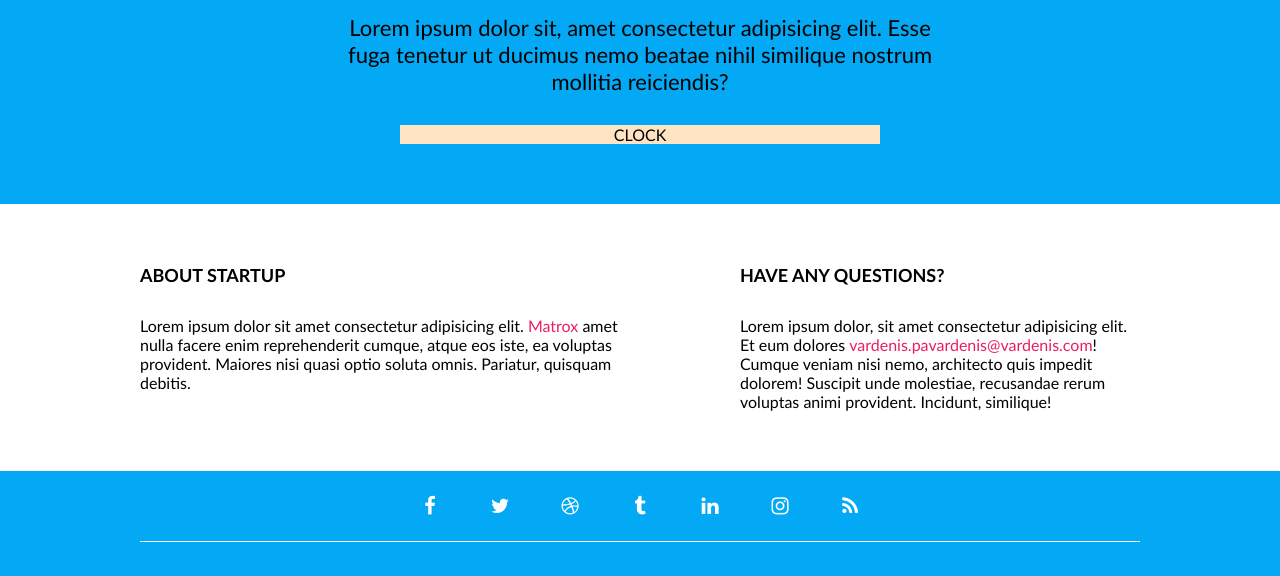
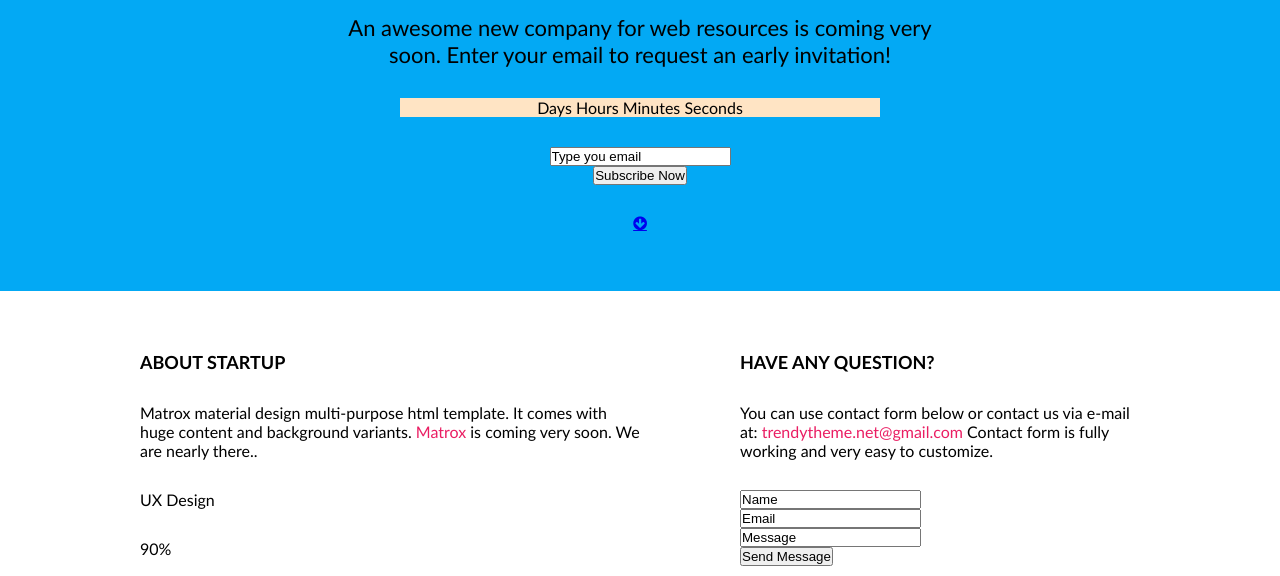
Before and after one commit to audrbar/10-coming-soon, a website: page index.html in a window 1280 px wide. Shown: the part 214-790 px from the top of the page. Drawn offline with Linux system fonts and the light colour scheme.

Commit message:
Clock initial

```diff
--- /dev/null
+++ b/css/components/clock.css
@@ -0,0 +1,39 @@
+body {
+    color: #fff;
+    display: flex;
+    align-items: center;
+    justify-content: center;
+    min-height: 100vh;
+    counter-reset: my-count 5;
+    animation: countdown 5s linear infinite;
+
+    &::after {
+      content: counter(my-count);
+      font-size: 30em;
+    }
+  }
+
+  @keyframes countdown {
+    0% {
+      background: hsl(0,100%,20%);ß
+    }
+    20% {
+      counter-increment: my-count -1;
+      background: hsl(90,100%,20%);
+    }
+    40% {
+      counter-increment: my-count -2;
+      background: hsl(180,100%,20%);
+    }
+    60% {
+      counter-increment: my-count -3;
+      background: hsl(270,100%,20%);
+    }
+    80% {
+      counter-increment: my-count -4;
+      background: hsl(360,100%,20%);
+    }
+    100% {
+      background: hsl(0,100%,20%);
+    }
+  }
--- a/css/pages/home.css
+++ b/css/pages/home.css
@@ -7,6 +7,10 @@
 }
 .logo {
     height: 30px;
+}
+li {
+    display: inline;
+    gap: 50px;
 }
 .main-title {
     font-size: 65px;
--- a/index.html
+++ b/index.html
@@ -23,22 +23,51 @@
         <div class="short-row hero">
             <img class="logo" src="./images/logo1.png" alt="Logo">
             <h1 class="main-title">Coming Soon</h1>
-            <p class="main-description" >Lorem ipsum dolor sit, amet consectetur adipisicing elit. Esse fuga tenetur ut ducimus nemo beatae nihil similique nostrum mollitia reiciendis?</p>
-            <div class="clock">CLOCK</div>
-        </div>
+            <p class="main-description">An awesome new company for web resources is coming very soon. Enter your email to request an early invitation!</p>
+            <div class="clock">
+                <div id="countdown">
+                    <ul>
+                        <li><span id="days"></span>Days</li>
+                        <li><span id="hours"></span>Hours</li>
+                        <li><span id="minutes"></span>Minutes</li>
+                        <li><span id="seconds"></span>Seconds</li>
+                    </ul>
+                </div>
+            </div>
+            <form action="/#">
+                <input type="email" id="email" name="email" value="Type you email"><br>
+                <input type="submit" value="Subscribe Now">
+            </form>
+            <a href="#" class="	fa fa-arrow-circle-down"></a>
     </section>
 
     <section class="container">
         <div class="row">
             <div class="column left">
                 <h2 class="section-title">About startup</h2>
-                <p class="section-description">Lorem ipsum dolor sit amet consectetur adipisicing elit. <a href="#">Matrox</a> amet nulla facere enim reprehenderit cumque, atque eos iste, ea voluptas provident. Maiores nisi quasi optio soluta omnis. Pariatur, quisquam debitis.</p>
+                <p class="section-description">Matrox material design multi-purpose html template. It comes with huge content and background variants.<a href="#"> Matrox</a> is coming very soon. We are nearly there..</p>
+                <label for="ux-design">UX Design</label>
+                <label for="ux-design">90%</label>
+                <progress id="ux-design" value="90" max="100"> 90% </progress>
+                <label for="web-design">Web Design</label>
+                <label for="ux-design">86%</label>
+                <progress id="web-design" value="86" max="100"> 86% </progress>
+                <label for="web-develpment">Web Development</label>
+                <label for="ux-design">86%</label>
+                <progress id="web-develpment" value="86" max="100"> 32% </progress>
             </div>
             <div class="column right">
-                <h2 class="section-title">Have any questions?</h2>
-                <p class="section-description">Lorem ipsum dolor, sit amet consectetur adipisicing elit. Et eum dolores <a href="#">vardenis.pavardenis@vardenis.com</a>! Cumque veniam nisi nemo, architecto quis impedit dolorem! Suscipit unde molestiae, recusandae rerum voluptas animi provident. Incidunt, similique!</p>
+                <h2 class="section-title">Have any question?</h2>
+                <p class="section-description">You can use contact form below or contact us via e-mail at: <a href="#">trendytheme.net@gmail.com</a> Contact form is fully working and very easy to customize. </p>
+                <form action="/#">
+                    <input type="text" id="fname" name="fname" value="Name"><br>
+                    <input type="email" id="email" name="email" value="Email"><br>
+                    <input type="text" id="fname" name="fname" value="Message"><br>
+                    <input type="submit" value="Send Message">
+                </form>
             </div>
         </div>
+        <a href="#" class="	fa fa-arrow-circle-up"></a>
     </section>
 
     <footer class="container bg-blue">
@@ -58,7 +87,7 @@
                 <p>All right reserved</p>
                 <p>Designed by <a href="#" target="_blank">TrendyTheme</a></p>
             </div>
-            <p class="footer-description">Lorem ipsum dolor sit amet consectetur adipisicing elit. Atque quia earum beatae at, cumque quas doloremque corporis voluptates rem suscipit iure deleniti eius laboriosam, molestias nobis repudiandae! Iure, natus impedit.</p>
+            <p class="footer-description">Matrox pack includes complete websites not just homepages, it comes with full website demos. Over 200+ ready html files only for 17$. Purchase <a href="#">Matrox</a> Now!</p>
         </div>
     </footer>
 </body>
```
